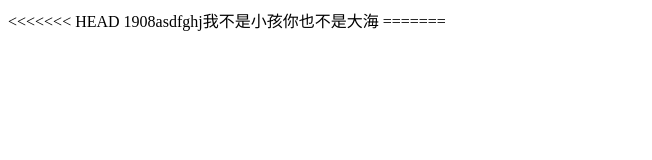
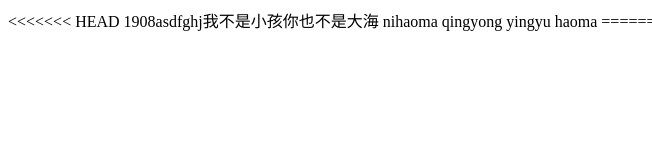
Before and after one commit to yan18747697919/baiduxiangmu, a plain HTML site: page 1908xiangmu/index.html in a window 1280 px wide. Shown: the whole page, without its empty margins (0-652 px from the left). Drawn offline with Linux system fonts and the light colour scheme.

Commit message:
Update index.html

```diff
--- a/1908xiangmu/index.html
+++ b/1908xiangmu/index.html
@@ -9,7 +9,7 @@
 <body>
     <div>
 <<<<<<< HEAD
-        1908asdfghj我不是小孩你也不是大海
+        1908asdfghj我不是小孩你也不是大海 nihaoma  qingyong yingyu haoma
 =======
 
     </div>
```
